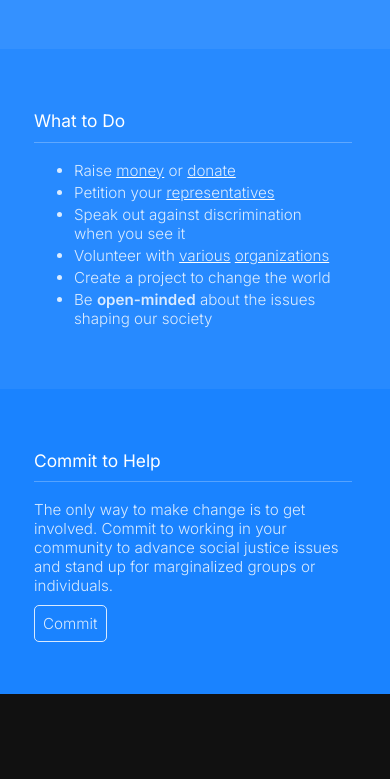
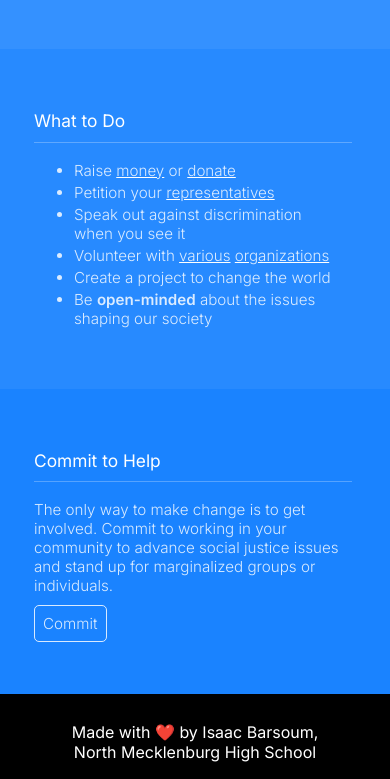
Before and after one commit to itbarsoum99/socialjusticeinitiative, a plain HTML site: page index.html in a window 390 px wide. Shown: the part 883-1662 px from the top of the page. Before the commit the page ends 1577 px from the top, so only its background shows below. Drawn offline with Linux system fonts and the light colour scheme.

Commit message:
added footer

```diff
--- a/index.html
+++ b/index.html
@@ -56,5 +56,8 @@
 
       </section>
     </section>
+    <footer class="foot">
+      <p>Made with ❤️  by Isaac Barsoum,<br class="som" /> North Mecklenburg High School</p>
+    </footer>
   </body>
 </html>
--- a/styles.css
+++ b/styles.css
@@ -6,6 +6,7 @@
 body {
   background-color: #c7e3f2;
   font-family: "Inter", sans-serif;
+  margin-bottom: 0px;
 }
 
 .card {
@@ -15,6 +16,21 @@ body {
   margin: auto;
   margin-top: 70px;
   margin-bottom: 70px;
+}
+
+.foot {
+  background-color: #000;
+  border-top-left-radius: 7px;
+  border-top-right-radius: 7px;
+  width: 44vw;
+  margin: auto;
+  margin-top: 0px;
+  margin-bottom: 0px;
+  padding: 1em;
+  padding-left: 0em;
+  padding-right: 0em;
+  color: white;
+  text-align: center;
 }
 
 ::-webkit-scrollbar {
@@ -37,6 +53,14 @@ body {
 ::selection {
   background-color: #FAB57F;
   color: black;
+}
+
+.som {
+  display: none;
+}
+
+.hom {
+  display: block;
 }
 
 p {
@@ -165,6 +189,9 @@ li a:hover {
     margin-top: 40px;
     margin-bottom: 40px;
   }
+  .foot {
+    width: 70vw;
+  }
   table, thead, tbody, th, td, tr {
 		display: block;
 	}
@@ -203,6 +230,15 @@ li a:hover {
   }
 }
 
+@media (max-width: 800px) {
+  .hom {
+    display: none;
+  }
+  .som {
+    display: block;
+  }
+}
+
 @media (max-width: 600px) {
   .card {
     width: 100vw;
@@ -210,18 +246,24 @@ li a:hover {
     margin-bottom: 0px;
     border-radius: 0px;
   }
+  .foot {
+    width: 100vw;
+    border-radius: 0px;
+    padding-top: 0.5em;
+    padding-bottom: 0.5em;
+  }
   #sec5 {
     border-radius: 0px;
   }
   body {
     margin: 0!important;
-    background-color: #111;
     scrollbar-width: none;
   }
   body::-webkit-scrollbar {
     display: none;
     -ms-overflow-style: none;
   }
+
 }
 
 
@@ -231,6 +273,10 @@ li a:hover {
     width: 100vw;
     margin-top: 0px;
     margin-bottom: 0px;
+    border-radius: 0px;
+  }
+  .foot {
+    width: 100vw;
     border-radius: 0px;
   }
   #sec5 {
@@ -272,4 +318,10 @@ li a:hover {
     margin-left: 18px;
     margin-right: 22px;
   }
+  .hom {
+    display: none;
+  }
+  .som {
+    display: block;
+  }
 }
```
